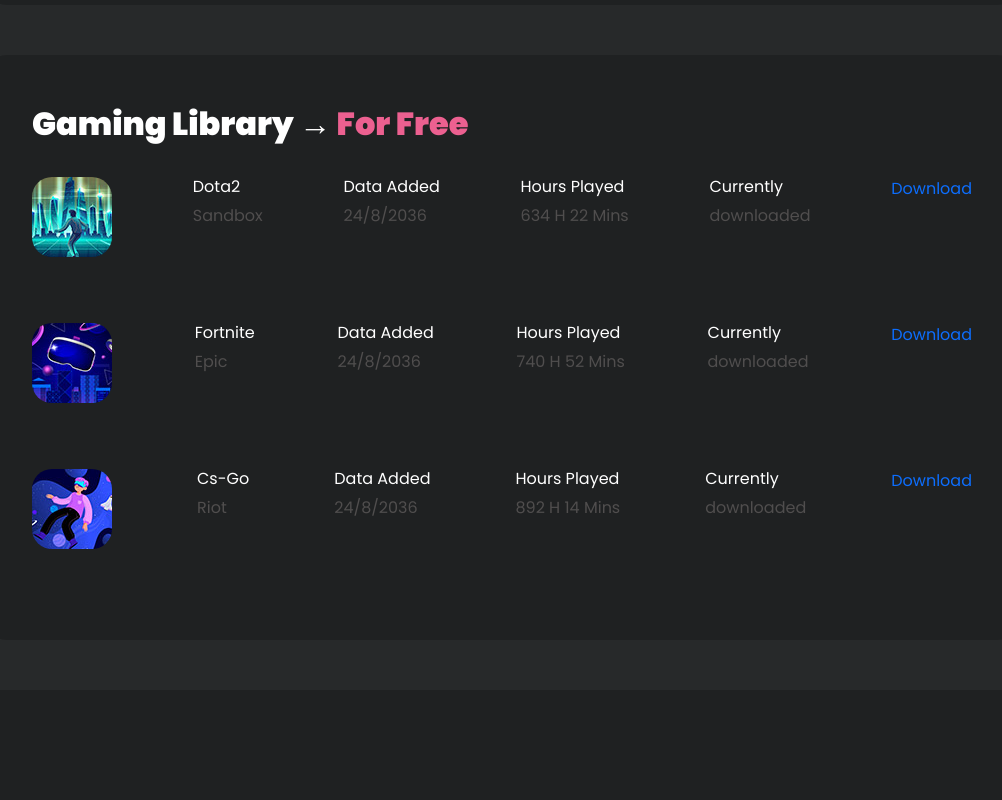
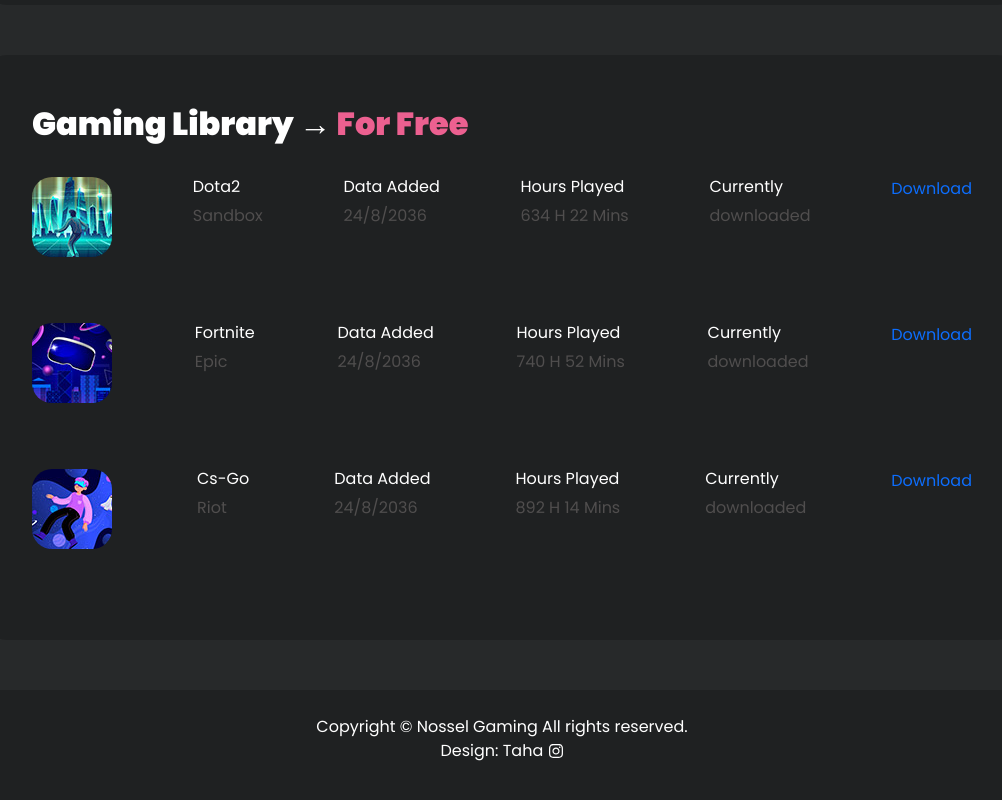
Before and after one commit to Taha991/Highlog, a JavaScript app: page / in a window 1280 px wide. Shown: the part 1418-2218 px from the top of the page, without its empty margins (138-1140 px from the left). Before the commit the page ends 2108 px from the top, so only its background shows below. Built offline with nearby package versions, Linux system fonts and the light colour scheme.

Commit message:
Creating footer

```diff
--- a/src/sections/Footer/Footer.css
+++ b/src/sections/Footer/Footer.css
@@ -0,0 +1,15 @@
+footer p{
+  text-align: center;
+  padding: calc(var(--padding-primary) /2);
+  color: var(--color-light);
+  font-weight: 300;
+}
+
+footer p a{
+  color: var(--color-light);
+  transition: all 300ms;
+}
+
+footer p a:hover{
+  color: var(--color-primary);
+}
--- a/src/sections/Footer/Footer.js
+++ b/src/sections/Footer/Footer.js
@@ -1,10 +1,18 @@
 import './Footer.css';
+import {FaInstagram} from 'react-icons/fa'
 
 const Footer = () => {
   return(
-    <>
-
-    </>
+    <footer>
+      <div className='container'>
+        <div className='row'>
+          <div className='col-lg-12'>
+            <p>Copyright © <a href='#'>Nossel Gaming</a> All rights reserved.
+            <br/> Design: <a href='https://www.instagram.com/taha.mohamedt/'>Taha  <FaInstagram/></a></p>
+          </div>
+        </div>
+      </div>
+    </footer>
   )
 }
 export default Footer;
```
